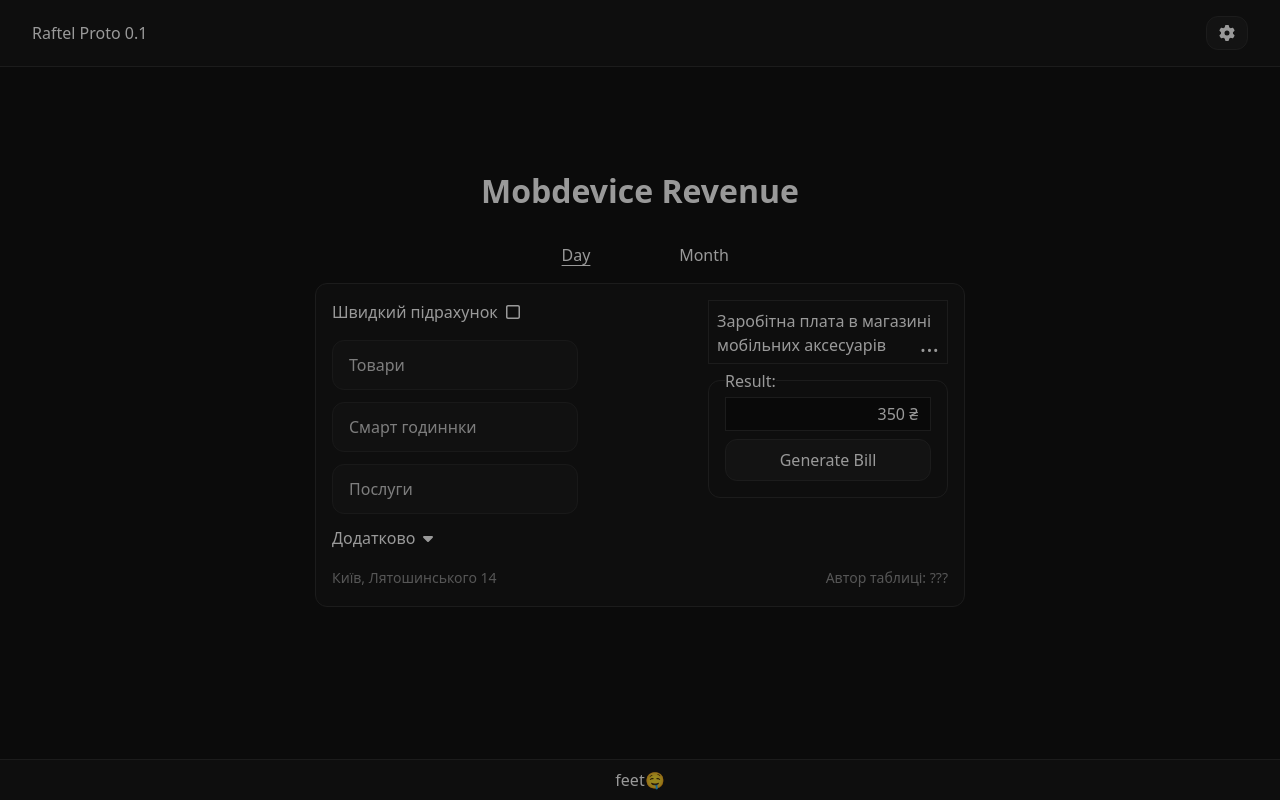
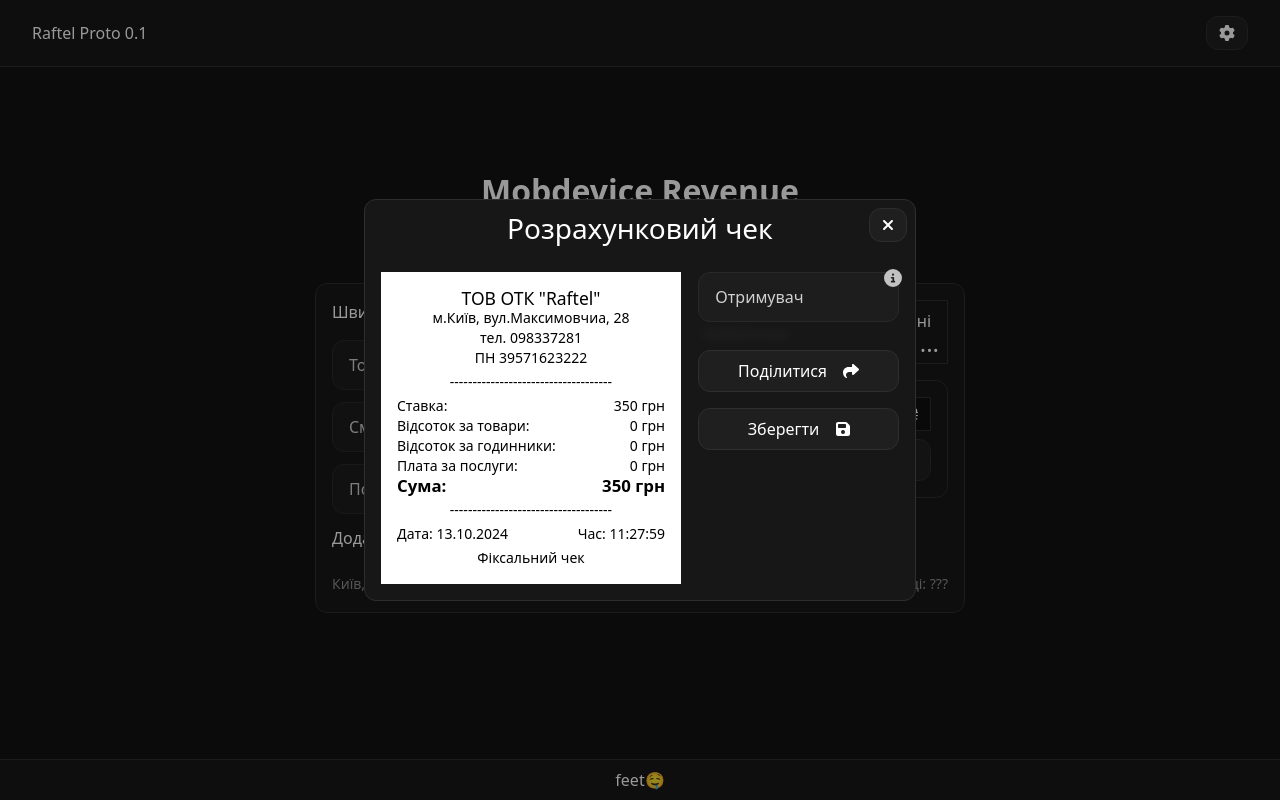
Before and after one commit to Bobr2004/RaftelFinanceProto1, a React (Vite) app: page /mobdevice in a window 1280 px wide. Both pictures are taken after typing "Sample", "Sample", "Sample" into the empty fields and a click on the button "Generate Bill". Built offline with nearby package versions, Linux system fonts and the light colour scheme.

Commit message:
add bill generation

```diff
--- a/src/components/modals/ModalProvider.tsx
+++ b/src/components/modals/ModalProvider.tsx
@@ -3,9 +3,11 @@ import { RootState } from "../../store/store";
 import { Overlay } from "./Overlay";
 import { SettingsModal } from "./settings/SettingsModal";
 import { DescriptionModal } from "./description/DescriptionModal";
+import { BillModal } from "./bill/BillModal";
 
 function ModalProvider() {
-   const { isOpen, type } = useSelector((store: RootState) => store.modals);
+   const { isOpen, type, data } = useSelector((store: RootState) => store.modals);
+
    if (!isOpen) return;
    switch (type) {
       case "settings":
@@ -19,6 +21,7 @@ function ModalProvider() {
          return (
             <>
                <Overlay />
+               <BillModal {...{data}}/>
             </>
          );
       case "description":
--- a/src/components/modals/bill/BillModal.tsx
+++ b/src/components/modals/bill/BillModal.tsx
@@ -1,13 +1,110 @@
+import { useMemo, useState } from "react";
 import { Col } from "../../positional/Cols";
-import { ContentBox } from "../../ui/ContentBox";
+import { ModalTemplate } from "../ModalTemplate";
+import { RootState } from "../../../store/store";
+import { useSelector } from "react-redux";
+import { parseCurrency } from "../../../functions/helpers";
+//
+import "./bill.scss";
+import { Row32 } from "../../positional/Rows";
+import { InputField } from "../../ui/InputField";
+import { handleTextInput } from "../../../functions/inputHandlers";
+import { Button } from "../../ui/Button";
+import { FontAwesomeIcon } from "@fortawesome/react-fontawesome";
+import { faSave, faShare } from "@fortawesome/free-solid-svg-icons";
 
-function BillModal() {
+function BillModal({ data }: { data: any }) {
+   const currency = useSelector((store: RootState) => store.settings.currency);
+   const [_, currencyName] = useMemo(() => parseCurrency(currency), [currency]);
+
+   const billList = Object.entries(data);
+
+   const [receiver, setReceiver] = useState("");
+
+   function getCurrentDateTime() {
+      const now = new Date();
+
+      const year = now.getFullYear();
+      const month = String(now.getMonth() + 1).padStart(2, "0"); // Months are zero-based
+      const day = String(now.getDate()).padStart(2, "0");
+
+      const hours = String(now.getHours()).padStart(2, "0");
+      const minutes = String(now.getMinutes()).padStart(2, "0");
+      const seconds = String(now.getSeconds()).padStart(2, "0");
+      const time = `${hours}:${minutes}:${seconds}`;
+
+      return [year, month, day, time];
+   }
+   const [year, month, day, time] = useMemo(() => {
+      return getCurrentDateTime();
+   }, []);
+
    return (
-      <div className="C-textBase absoluteCenter p-6 z-30 w-full max-w-[600px]">
-         <ContentBox className="w-full">
+      <ModalTemplate title={"Розрахунковий чек"}>
+         <Row32>
+            <div className="!bg-white !text-black text-sm flex flex-col gap-1 p-4 w-[300px]">
+               <div className="text-center">
+                  <h4>ТОВ ОТК "Raftel"</h4>
+                  <div>м.Київ, вул.Максимовчиа, 28</div>
+                  <div>тел. 098337281</div>
+                  <div>ПН 39571623222</div>
+               </div>
+               <p className="text-center">
+                  ------------------------------------
+               </p>
+               <ul className="billList">
+                  {billList &&
+                     billList.map((el: any, i: any) => (
+                        <li key={i} className="flex justify-between">
+                           {el[0]}{" "}
+                           <span>
+                              {el[1]}{" "}
+                              {el[0] !== "Відпрацьовано днів:" && currencyName}
+                           </span>
+                        </li>
+                     ))}
+               </ul>
+               <div>
+                  <p className="text-center">
+                     ------------------------------------
+                  </p>
+                  {receiver && <p>Отримувач: {receiver}</p>}
+                  {receiver && (
+                     <p className="text-center">
+                        ------------------------------------
+                     </p>
+                  )}
+               </div>
+               <p className="flex justify-between">
+                  <span>
+                     Дата: {day}.{month}.{year}
+                  </span>{" "}
+                  <span>Час: {time}</span>
+               </p>
+               <p className="text-center">Фіксальний чек</p>
+            </div>
             <Col>
-               <h1>Bill</h1>
-               {/* <Row23 className="items-center">
+               <InputField
+                  name="Отримувач"
+                  info="Необовʼязково"
+                  value={receiver}
+                  onChange={handleTextInput(setReceiver)}
+               />
+               <Button>
+                  Поділитися <FontAwesomeIcon icon={faShare} className="ml-3" />
+               </Button>
+               <Button>
+                  Зберегти <FontAwesomeIcon icon={faSave} className="ml-3" />
+               </Button>
+            </Col>
+            {/* {JSON.stringify(data)}
+            {JSON.stringify(Object.entries(data))} */}
+            {/* {Object.entries(data).map((value: any, i: any) => {
+               <div key={i}>
+                  {value[0]} {value[1]}
+               </div>;
+            })} */}
+            {/* <Row23 className="items-center">
                   <span>Візуальна тема</span>
                   <Row className="flex-wrap">
                      <Button>Світла</Button>
@@ -22,9 +119,8 @@ function BillModal() {
                      <Button className="text-[18px]">18px</Button>
                   </Row>
                </Row23> */}
-            </Col>
-         </ContentBox>
-      </div>
+         </Row32>
+      </ModalTemplate>
    );
 }
 
--- /dev/null
+++ b/src/components/modals/bill/bill.scss
@@ -0,0 +1,6 @@
+.billList {
+   & li:last-child {
+      font-size: 1.2em;
+      font-weight: 700;
+   }
+}
--- a/src/pages/mob device/MobdevicePage.tsx
+++ b/src/pages/mob device/MobdevicePage.tsx
@@ -12,7 +12,8 @@ import { useDispatch, useSelector } from "react-redux";
 import { RootState } from "../../store/store";
 import { Tab } from "../../components/ui/Tab";
 import "./animations.scss";
-import { openDescription } from "../../store/modalsSlice";
+import { openBill, openDescription } from "../../store/modalsSlice";
+import { Button } from "../../components/ui/Button";
 
 ////// Experimental
 // import strawHat from "../assets/Straw Hat Icon 147411.svg";
@@ -67,10 +68,36 @@ function MobdevicePage() {
       triggerBlur();
    }, [triggerAnimation]);
 
+   useEffect(() => {
+      clearFields();
+   }, [mode]);
+
+   const calculateRevenueObject = () => {
+      const resultObject: any = {};
+      resultObject["Ставка:"] = 350;
+      if (mode === "month") {
+         resultObject["Відпрацьовано днів:"] = Number(days);
+         resultObject["Плата за ставку:"] = Number(days) * 350;
+      }
+      if (!isAdvancedMode) {
+         resultObject["Відсоток за товари:"] = productsRevenue;
+         resultObject["Відсоток за годинники:"] = powerBanksRevenue;
+      } else {
+         resultObject["Відсоток з каси:"] = totalSimpleRevenue;
+      }
+      resultObject["Плата за послуги:"] = servicesRevenue;
+      resultObject["Сума:"] = resultRevenue;
+
+      return resultObject;
+   };
+
    const calculateResultRevenue = () => {
+      const resultObject: any = { rate: 350 };
       let rateRevenue = 350;
       if (mode === "month") {
          rateRevenue *= Number(days);
+         resultObject["days"] = Number(days);
+         resultObject["rateRevenue"] = rateRevenue;
       }
 
       let totalRevenue = 0;
@@ -78,7 +105,10 @@ function MobdevicePage() {
          totalRevenue = productsRevenue + powerBanksRevenue + servicesRevenue;
       } else {
          totalRevenue = totalSimpleRevenue + servicesRevenue;
+         resultObject["totalSimpleRevenue"] = totalSimpleRevenue;
       }
+
+      resultObject["servicesRevenue"] = servicesRevenue;
 
       return rateRevenue + totalRevenue;
    };
@@ -87,6 +117,14 @@ function MobdevicePage() {
    const displayRevenue = (revenue: number) => {
       if (!round2Digits(revenue)) return "";
       return `${round2Digits(revenue)} ${currencyName}`;
+   };
+
+   const clearFields = () => {
+      setDays("");
+      setTotalSimple("");
+      setServices("");
+      setProducts("");
+      setPowerBanks("");
    };
 
    // Test TO DELETE
@@ -177,7 +215,11 @@ function MobdevicePage() {
                      title="Додатково "
                      className="gap-2 self-start w-full"
                   >
-                     <span>Antoha</span>
+                     <Col>
+                        <div>Tips</div>
+                        <div>Bonuses</div>
+                        <div>Taxes</div>
+                     </Col>
                      {/* <InputField
                         name="Чайові"
                         value={total}
@@ -201,7 +243,23 @@ function MobdevicePage() {
                      </span>
                      <span>{description}</span>
                   </div>
-                  <ResultBox>{round2Digits(resultRevenue)}</ResultBox>
+                  <ResultBox
+                     onClick={() =>
+                        dispatch(openBill(calculateRevenueObject()))
+                     }
+                  >
+                     {round2Digits(resultRevenue)}
+                  </ResultBox>
+                  <div className="text-center">
+                     <Button
+                        className="!px-12"
+                        onClick={() => {
+                           clearFields();
+                        }}
+                     >
+                        Clear
+                     </Button>
+                  </div>
                </Col>
             </Row32>
             <Row className="justify-between C-textSofter">
--- a/src/pages/mob device/types.ts
+++ b/src/pages/mob device/types.ts
@@ -3,7 +3,6 @@ type paymentType = {
    order: number;
    name: string;
    percentage: number;
-
 
    // optional
    base?: boolean;
@@ -39,3 +38,6 @@ const payments: paymentType[] = [
    { id: 1233, order: 3, name: "Годинники", percentage: 5 },
    { id: 1234, order: 4, name: "Послуги", percentage: 50, secondary: true }
 ];
+export { payments };
+
+export type { TradeMark };
--- a/src/store/modalsSlice.ts
+++ b/src/store/modalsSlice.ts
@@ -1,13 +1,15 @@
-import { createSlice } from "@reduxjs/toolkit";
+import { createSlice, PayloadAction } from "@reduxjs/toolkit";
 
 type modalsSliceType = {
    isOpen: boolean;
    type: "settings" | "bill" | "description" | "";
+   data: any;
 };
 
 const initialState: modalsSliceType = {
    isOpen: false,
-   type: ""
+   type: "",
+   data: null
 };
 
 const modalsSlice = createSlice({
@@ -18,9 +20,12 @@ const modalsSlice = createSlice({
          state.isOpen = true;
          state.type = "settings";
       },
-      openBill(state) {
+      openBill(state, action: PayloadAction<any>) {
          state.isOpen = true;
          state.type = "bill";
+         console.log(action);
+         state.data = action.payload;
+         console.log(state.data);
       },
       openDescription(state) {
          state.isOpen = true;
@@ -29,9 +34,11 @@ const modalsSlice = createSlice({
       closeModals(state) {
          state.isOpen = false;
          state.type = "";
+         state.data = null;
       }
    }
 });
 
-export const { openSettings, openBill, closeModals, openDescription } = modalsSlice.actions;
+export const { openSettings, openBill, closeModals, openDescription } =
+   modalsSlice.actions;
 export const modalsSliceReducer = modalsSlice.reducer;
```
Also changed, not shown: src/components/ui/ResultBox.tsx (+5 -14 lines).
